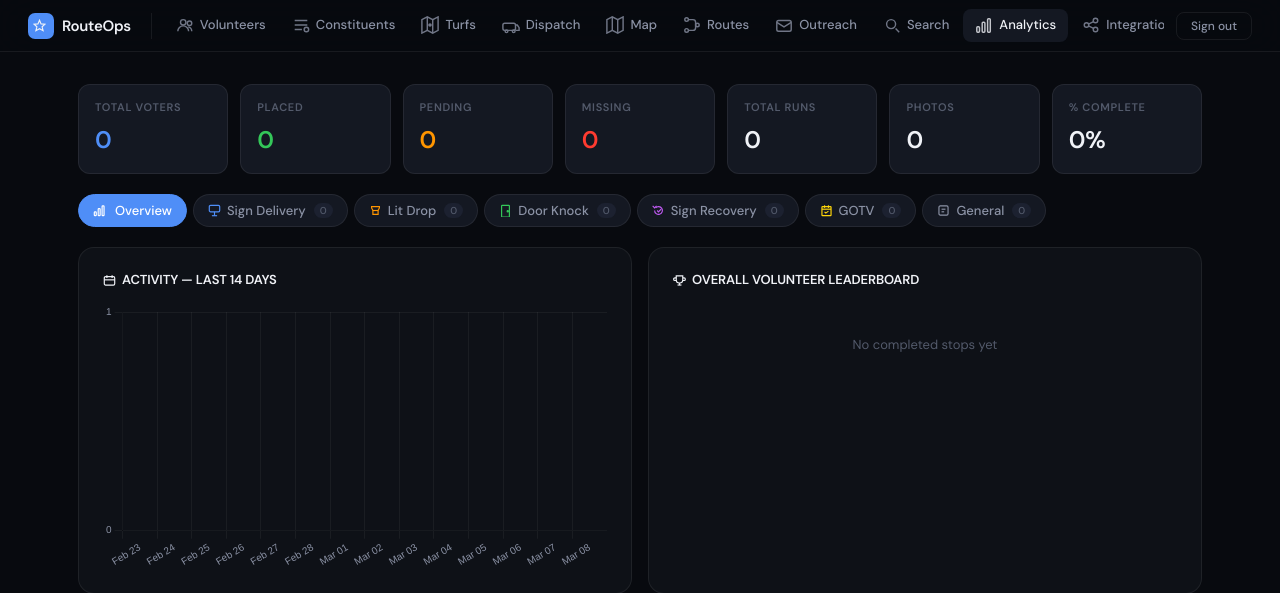
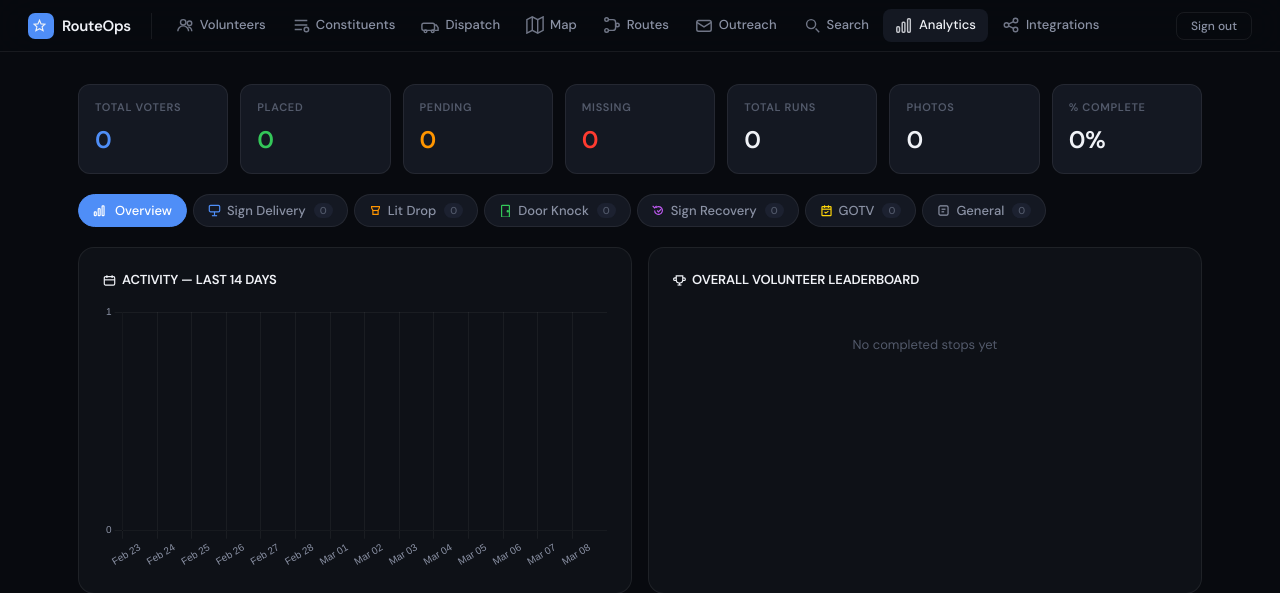
Before and after one commit to strassman/c4c-flask-optimizer, a Flask app: page /analytics in a window 1280 px wide. Shown: the top 593 px of the page. Run offline with Flask 3, Linux system fonts and the light colour scheme; the visitor is signed in with stand-in values (Sample User, id 1); data that the repository does not hold is empty.

Commit message:
Update base.html

```diff
--- a/templates/base.html
+++ b/templates/base.html
@@ -493,10 +493,6 @@ strong { color: var(--text); font-weight: 600; }
       <svg class="nav-icon" viewBox="0 0 20 20" fill="none" stroke="currentColor" stroke-width="1.6"><path d="M3 5h14M3 10h14M3 15h8"/><circle cx="16" cy="15" r="2.5"/></svg>
       Constituents
     </a>
-    <a href="/turfs" data-tip="Manage volunteer turf assignments" data-tip-pos="below" class="{% if request.path=='/turfs' %}active{% endif %}">
-      <svg class="nav-icon" viewBox="0 0 20 20" fill="none" stroke="currentColor" stroke-width="1.6"><polygon points="1,4 7,1 13,4 19,1 19,16 13,19 7,16 1,19"/><line x1="7" y1="1" x2="7" y2="16"/><line x1="13" y1="4" x2="13" y2="19"/><circle cx="10" cy="10" r="2" fill="currentColor" stroke="none"/></svg>
-      Turfs
-    </a>
     <a href="/dispatch" data-tip="Create a new delivery or canvass run" data-tip-pos="below" class="{% if request.path in ['/dispatch','/delivery-run'] %}active{% endif %}">
       <svg class="nav-icon" viewBox="0 0 20 20" fill="none" stroke="currentColor" stroke-width="1.6"><rect x="1" y="8" width="14" height="8" rx="2"/><path d="M15 10h2l2 3v3h-4"/><circle cx="5" cy="17" r="1.5"/><circle cx="13" cy="17" r="1.5"/></svg>
       Dispatch
```
